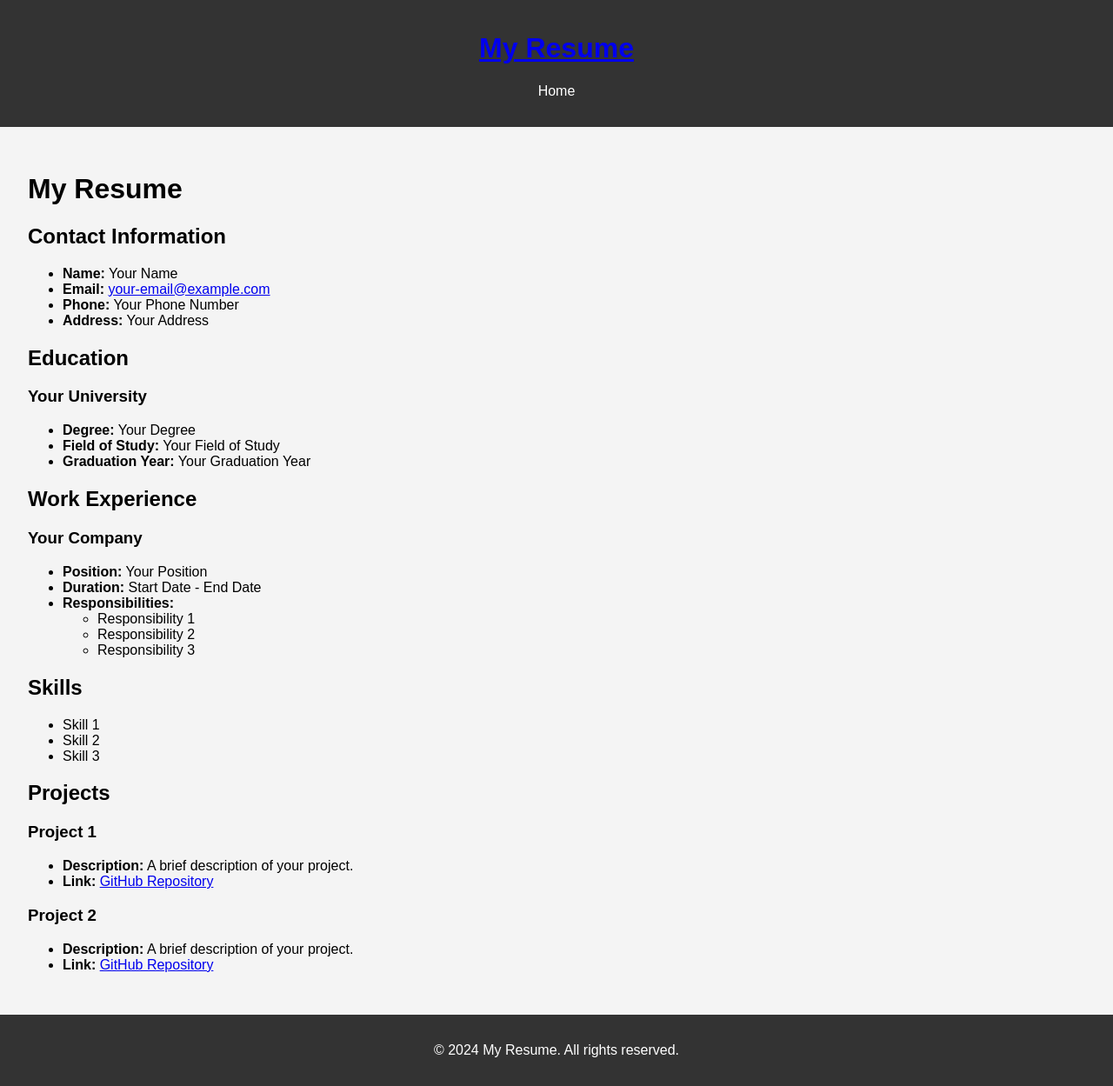
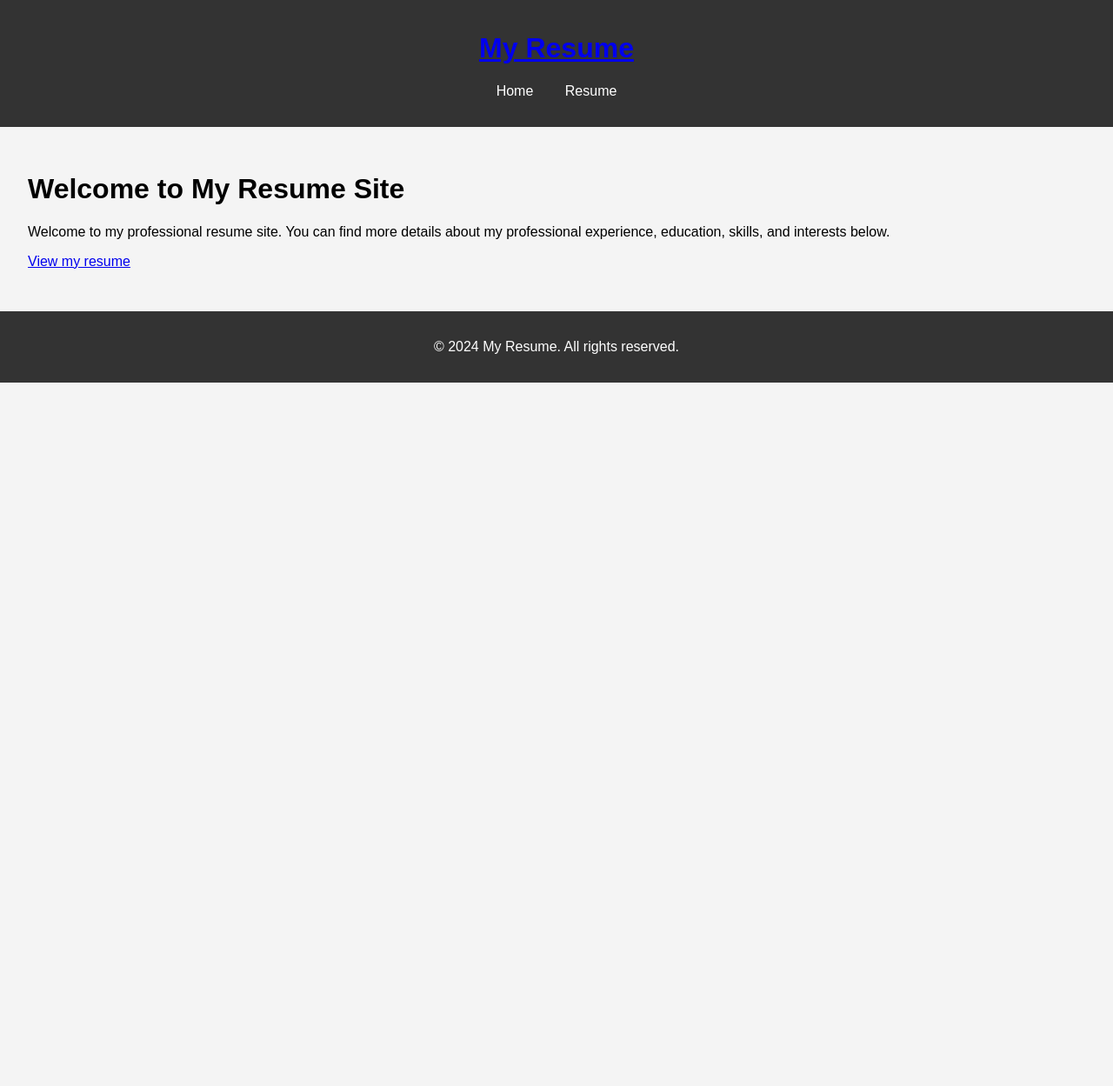
Before and after one commit to georgelevine/my-resume-site, a Jekyll site: the page built from index.md, in a window 1280 px wide. Shown: the whole page at 87% size. Built offline with Jekyll 4.4.1, drawn with Linux system fonts in a browser that asks for light colours; after the commit the page ends 900 px from its top, so only the background shows below that.

Commit message:
markdown resume

```diff
--- a/_config.yml
+++ b/_config.yml
@@ -6,3 +6,10 @@
 twitter_username: "your-twitter-handle"
 github_username: "your-github-username"
 theme: minima
+
+# Navigation links
+nav_links:
+  - name: "Home"
+    link: "/"
+  - name: "Resume"
+    link: "/resume"
--- a/_layouts/default.html
+++ b/_layouts/default.html
@@ -12,6 +12,7 @@
     <nav>
       <ul>
         <li><a href="{{ '/' | relative_url }}">Home</a></li>
+        <li><a href="{{ '/resume' | relative_url }}">Resume</a></li>
       </ul>
     </nav>
   </header>
--- a/index.md
+++ b/index.md
@@ -3,39 +3,8 @@
 title: Home
 ---
 
-# My Resume
+# Welcome to My Resume Site
 
-## Contact Information
-- **Name:** Your Name
-- **Email:** [your-email@example.com](mailto:your-email@example.com)
-- **Phone:** Your Phone Number
-- **Address:** Your Address
+Welcome to my professional resume site. You can find more details about my professional experience, education, skills, and interests below.
 
-## Education
-### Your University
-- **Degree:** Your Degree
-- **Field of Study:** Your Field of Study
-- **Graduation Year:** Your Graduation Year
-
-## Work Experience
-### Your Company
-- **Position:** Your Position
-- **Duration:** Start Date - End Date
-- **Responsibilities:**
-  - Responsibility 1
-  - Responsibility 2
-  - Responsibility 3
-
-## Skills
-- Skill 1
-- Skill 2
-- Skill 3
-
-## Projects
-### Project 1
-- **Description:** A brief description of your project.
-- **Link:** [GitHub Repository](https://github.com/your-username/project)
-
-### Project 2
-- **Description:** A brief description of your project.
-- **Link:** [GitHub Repository](https://github.com/your-username/project)
+[View my resume](/resume)
```
Also changed, not shown: resume.md (added, +63 -0 lines).
